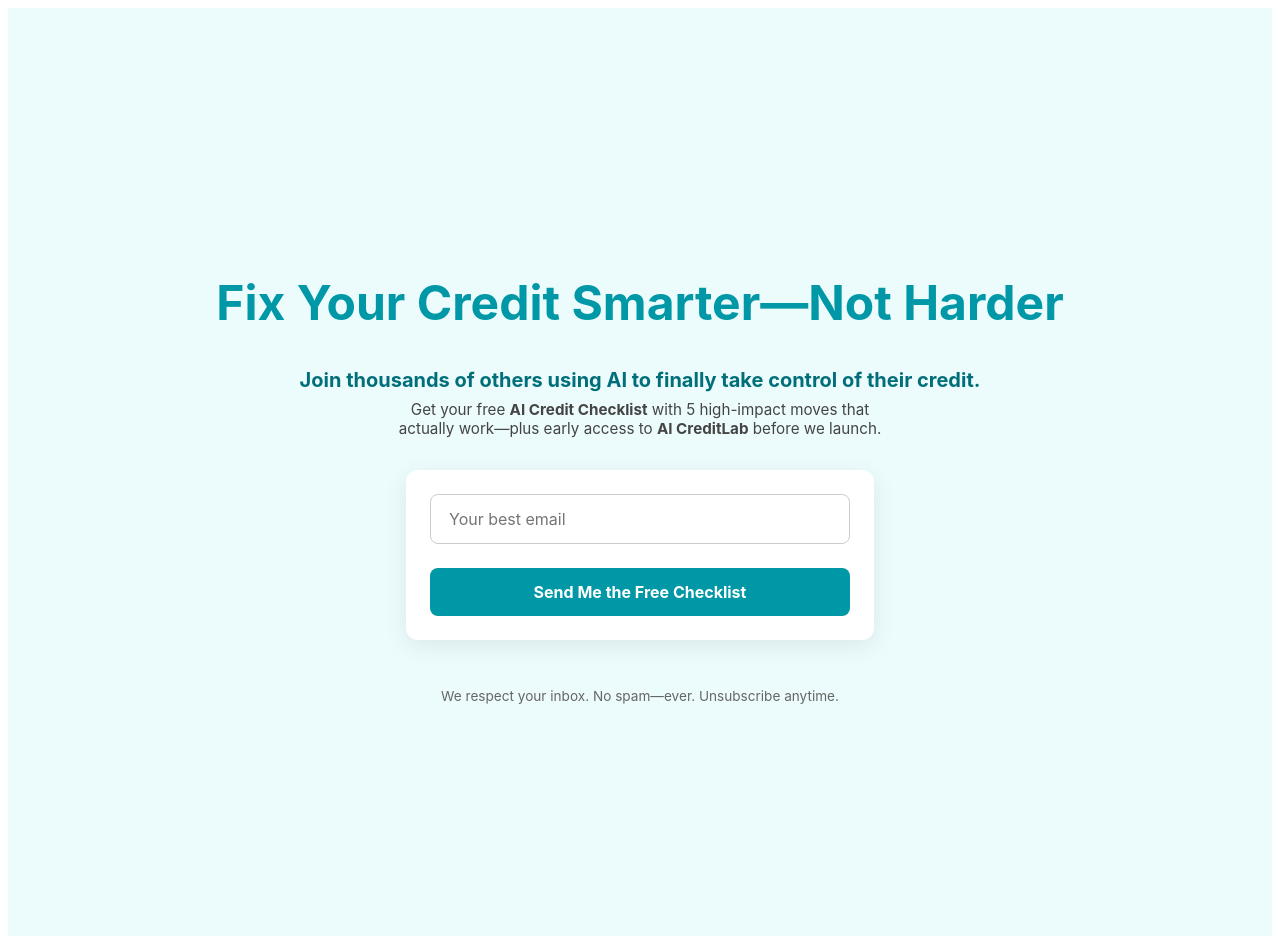
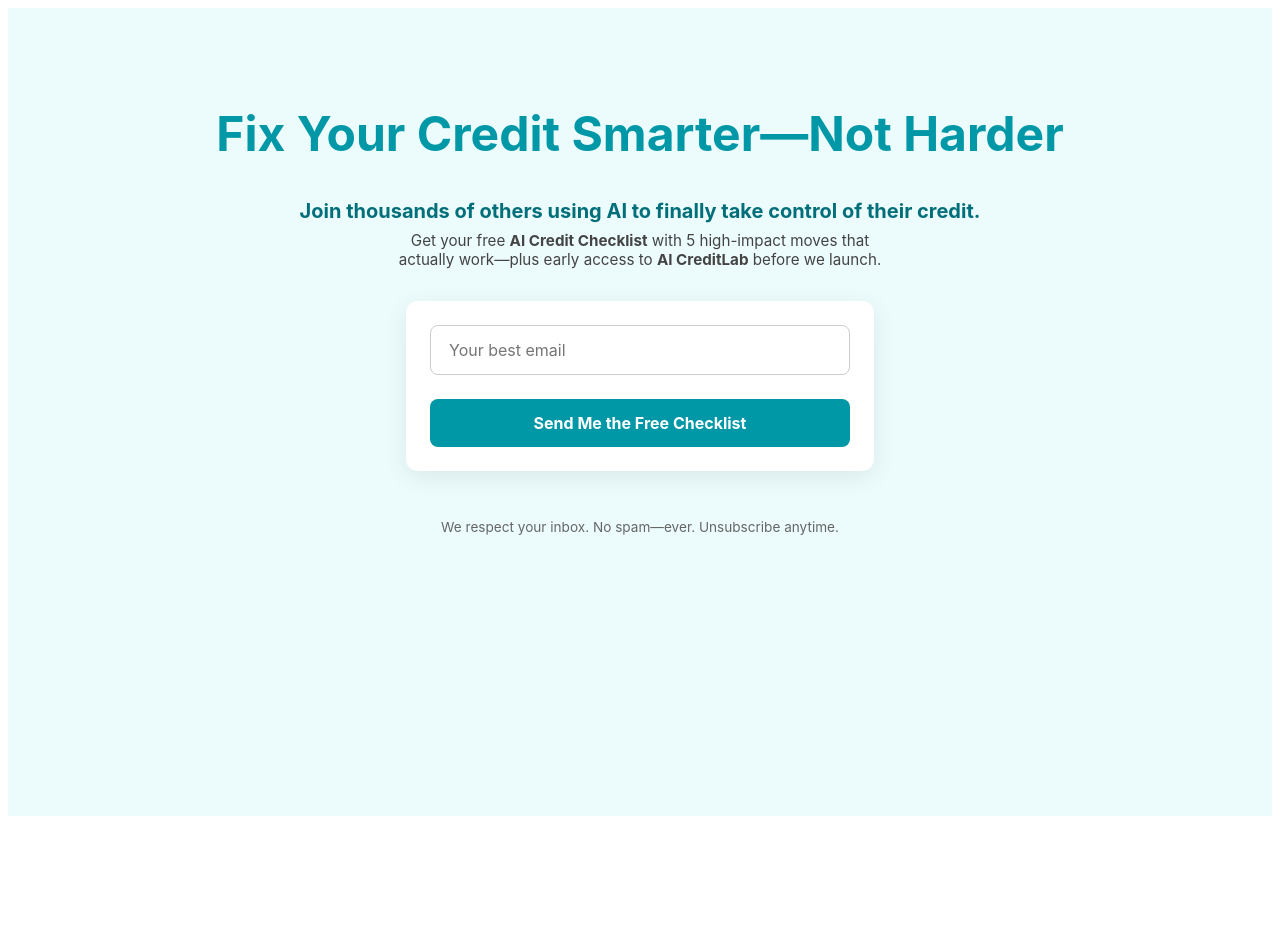
Before and after one commit to KatrinaFinney/aicreditlab, a Next.js app: page /waitlist in a window 1280 px wide. After the commit the page ends 824 px from the top, so only its background shows below. Built offline with nearby package versions, Linux system fonts and the light colour scheme; no server answers.

Commit message:
added checklist

```diff
--- a/src/app/waitlist/page.tsx
+++ b/src/app/waitlist/page.tsx
@@ -24,11 +24,11 @@
         backgroundColor: BG,
         color: TEXT,
         fontFamily: FONT_STACK,
-        minHeight: "100vh",  // Ensures the content fills the entire viewport
+        minHeight: "85vh", // Adjusted the height to push content up
         padding: "64px 24px",
         display: "flex",
-        justifyContent: "center",  // Centers horizontally
-        alignItems: "center",      // Centers vertically
+        justifyContent: "flex-start", // Aligns items to the top
+        alignItems: "center",
         flexDirection: "column",
         textAlign: "center",
       }}
```
